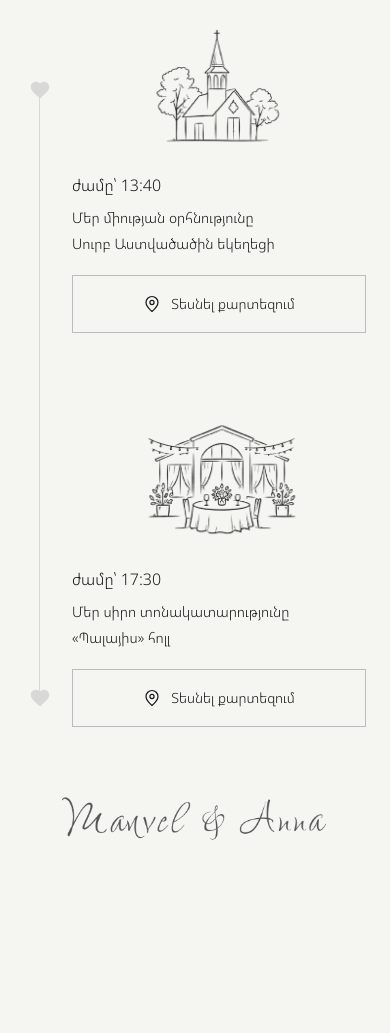
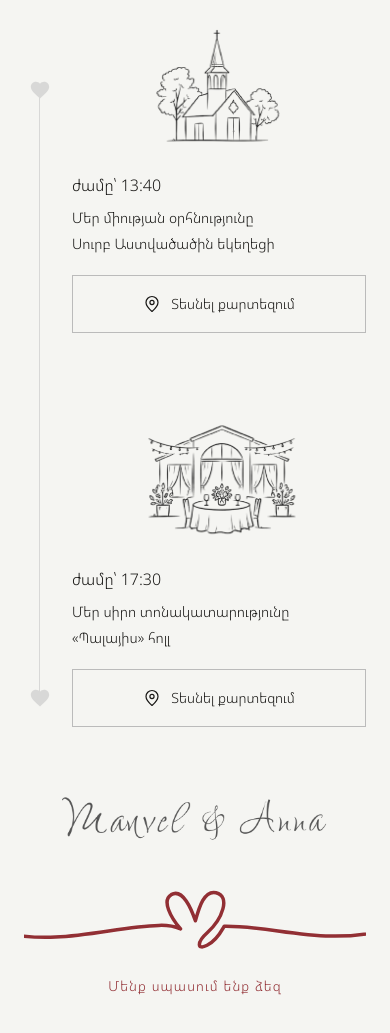
Before and after one commit to ValerDev/manvel-anna-wedding, a plain HTML site: page index.html in a window 390 px wide. Shown: the part 2073-3106 px from the top of the page. Before the commit the page ends 2983 px from the top, so only its background shows below. Drawn offline with Linux system fonts and the light colour scheme.

Commit message:
Add closing line heart and Armenian message

```diff
--- a/css/style.css
+++ b/css/style.css
@@ -119,6 +119,9 @@ main { width: 100%; }
 .signature { padding: clamp(60px, 8vw, 105px) 0 clamp(70px, 9vw, 110px); overflow: hidden; }
 .signature img { display: block; width: min(900px, 90%); height: auto; margin: auto; clip-path: inset(0 100% 0 0); }
 .signature.is-visible img { animation: write 2s cubic-bezier(.6,0,.25,1) forwards; }
+.closing-heart { display: block; width: min(920px, 92%); height: auto; margin: clamp(44px, 6vw, 72px) auto 0; overflow: visible; }
+.closing-heart path { fill: none; stroke: #922f34; stroke-width: 3.5; stroke-linecap: round; stroke-linejoin: round; vector-effect: non-scaling-stroke; }
+.signature p { margin: 24px 0 0; color: #922f34; font-size: clamp(.9rem, 1.7vw, 1.15rem); font-weight: 400; letter-spacing: .14em; }
 .intro { opacity: 0; }
 body.loaded .intro-rings { animation: fade-in .7s ease forwards; }
 body.loaded .intro-title { animation: fade-up .7s ease .08s forwards; }
@@ -193,6 +196,8 @@ body.loaded .intro-date { animation: reveal-date .8s ease .18s forwards; }
   .timeline { display: none; }
   .signature { padding: 68px 0 64px; }
   .signature img { width: 88%; }
+  .closing-heart { width: calc(100% + 48px); max-width: none; margin-left: -24px; margin-top: 42px; }
+  .signature p { margin-top: 18px; font-size: .86rem; letter-spacing: .08em; }
 }
 
 @media (max-width: 430px) {
--- a/index.html
+++ b/index.html
@@ -107,6 +107,10 @@
 
     <footer class="signature reveal">
       <img src="assets/images/signature-transparent.png" alt="Manvel &amp; Anna">
+      <svg class="closing-heart" viewBox="0 0 1000 180" aria-hidden="true" preserveAspectRatio="none">
+        <path d="M0 112C145 151 285 99 407 96C429 95 446 98 463 105C438 76 414 32 439 17C469 0 491 55 501 84C511 48 524 5 554 12C592 21 570 80 532 114C503 140 506 160 531 147C557 134 569 108 575 98C706 96 831 151 1000 105" />
+      </svg>
+      <p>Մենք սպասում ենք ձեզ</p>
     </footer>
 
   </main>
```
